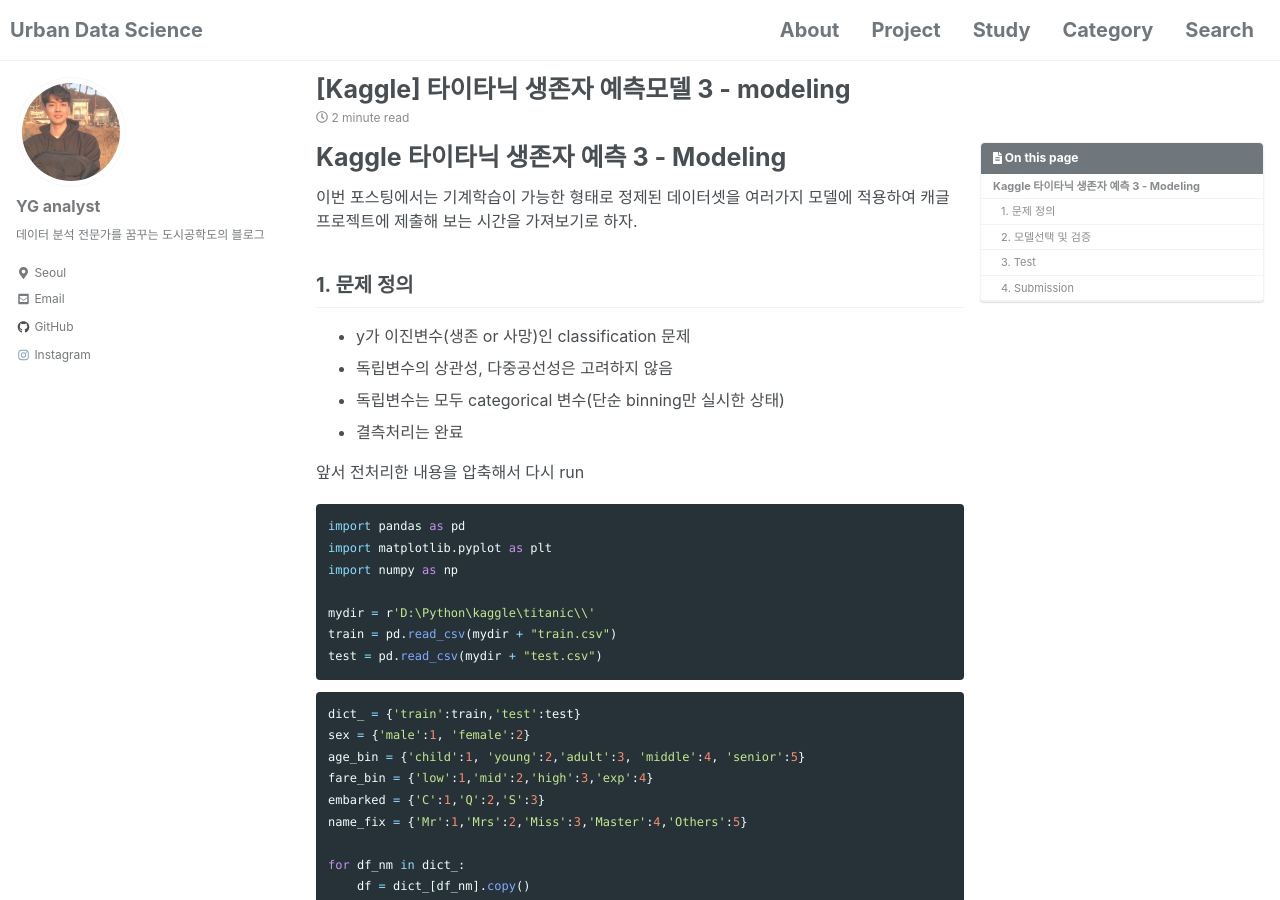
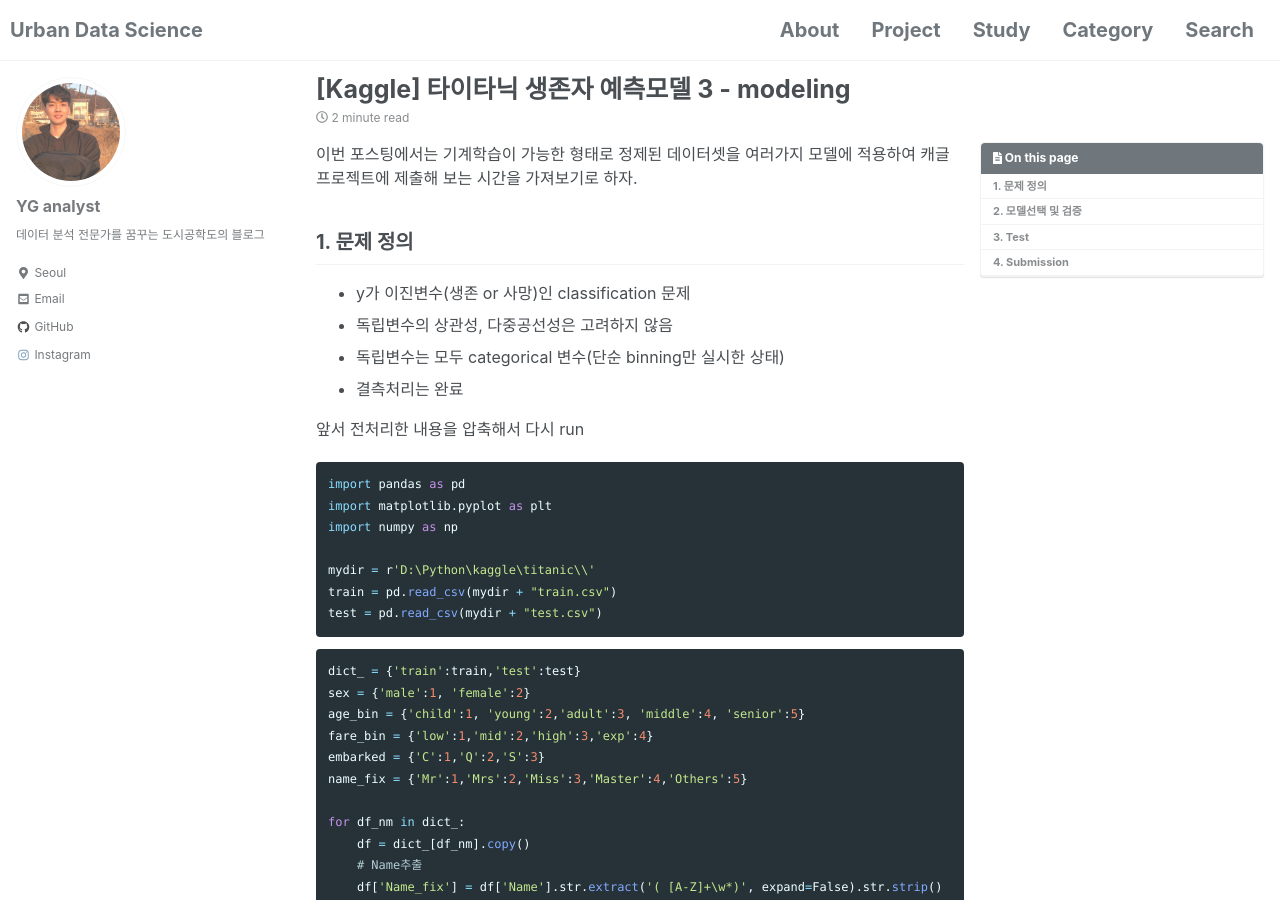
Before and after one commit to yganalyst/yganalyst.github.io, a Jekyll site: the page built from _posts/2019-12-06-kaggle_titanic_3.md, in a window 1280 px wide and 900 px high. Built offline with Jekyll 4.4.1, drawn with Linux system fonts in a browser that asks for light colours; cached includes are drawn as plain includes; nearby versions of some CDN libraries; comment, search, counter and statistics services are not loaded.

Commit message:
modified title

```diff
--- a/_posts/2019-12-06-kaggle_titanic_3.md
+++ b/_posts/2019-12-06-kaggle_titanic_3.md
@@ -28,8 +28,6 @@ tags:
 last_modified_at: 2019-12-06T19:00-19:30
 ---
 
-
-# Kaggle 타이타닉 생존자 예측 3 - Modeling
 
 이번 포스팅에서는 기계학습이 가능한 형태로 정제된 데이터셋을 여러가지 모델에 적용하여 캐글 프로젝트에 제출해 보는 시간을 가져보기로 하자.
 
```
